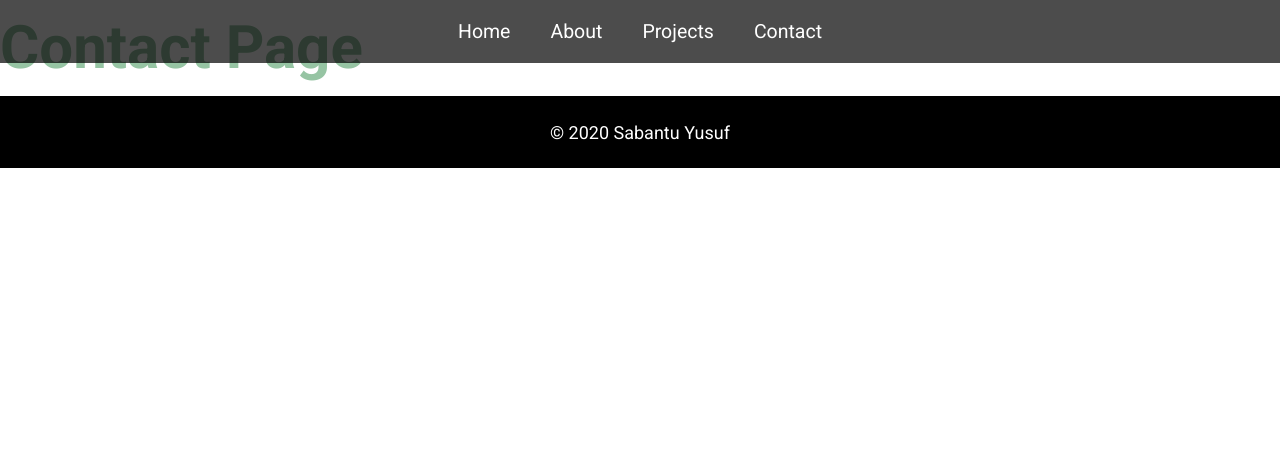
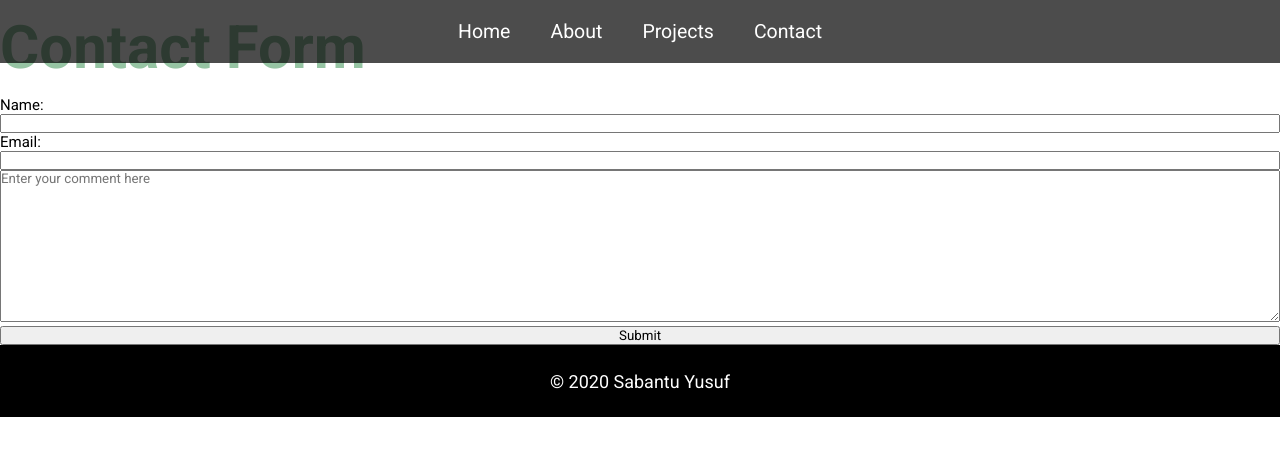
Before and after one commit to SabantuYusuf/website, a Django app: page /contact/ in a window 1280 px wide. Shown: the top 456 px of the page. Run offline with Django 3.2, Linux system fonts and the light colour scheme.

Commit message:
contact form fully functional

```diff
--- /dev/null
+++ b/main_app/forms.py
@@ -0,0 +1,8 @@
+from django import forms
+
+
+class ContactForm(forms.Form):
+    name= forms.CharField(max_length=500, label="Name")
+    email= forms.EmailField(max_length=500, label="Email")
+    comment= forms.CharField(label='',widget=forms.Textarea(
+                        attrs={'placeholder': 'Enter your comment here'}))
--- a/main_app/templates/contact.html
+++ b/main_app/templates/contact.html
@@ -1,8 +1,16 @@
 {% extends 'base.html' %}
 {% block content %}
 
-<h1>
-    Contact Page
-</h1>
+
+<bodY>
+    <h1>Contact Form</h1>
+
+    <form action="" method="POST" >
+    {% csrf_token %}
+    {{ form.as_p }}
+    <input type="submit" value="Submit"/>
+    </form>
+</bodY>
+
 
 {% endblock %}
--- a/main_app/urls.py
+++ b/main_app/urls.py
@@ -1,5 +1,8 @@
 from django.urls import path
 from . import views
+
+from django.conf.urls import url
+from django.contrib import admin
 
 urlpatterns = [
     path('', views.home, name="home"),
--- a/main_app/views.py
+++ b/main_app/views.py
@@ -1,5 +1,9 @@
 from django.shortcuts import render
 from django.http import HttpResponse
+
+from django.core.mail import send_mail
+from django.conf import settings
+from .forms import ContactForm
 
 # Create your views here.
 def home(request):
@@ -14,5 +18,59 @@ def project(request):
     return render(request, 'project.html')
 
 
+# def contact(request):
+#     name=''
+#     email=''
+#     comment=''
+#     form= ContactForm(request.POST or None)
+#     if form.is_valid():
+#         name=form.cleaned_data.get('name')
+#         email=form.cleanee_data.get('email')
+#         comment=form.cleaned_data.get('comment')
+
+#         if request.user.is_authenticated():
+#             subject= str(request.user) + 's Comment'
+#         else:
+#             subject= "'A Visitor's Comment"
+
+#             comment= name + 'with the email,' + email + ", sent the following message:\n\n" + comment;
+#             send_mail(subject, comment, 'sabantuyusuf@gmail.com', [email])
+
+#             context = {'form': form}
+
+#             return render(request, 'contact.html', context)
+
+#         else:
+#             context={'form': form}
+#             ruturn render(request, 'contact.html', context)
+
+
 def contact(request):
-    return render(request, 'contact.html')
+    name=''
+    email=''
+    comment=''
+
+
+    form= ContactForm(request.POST or None)
+    if form.is_valid():
+        name= form.cleaned_data.get("name")
+        email= form.cleaned_data.get("email")
+        comment=form.cleaned_data.get("comment")
+
+        if request.user.is_authenticated:
+            subject= str(request.user) + "'s Comment"
+        else:
+            subject= "A Visitor's Comment"
+
+
+        comment= name + " with the email, " + email + ", sent the following message:\n\n" + comment;
+        send_mail(subject, comment, email, ['sabantu.u@gmail.com'])
+
+
+        context= {'form': form}
+
+        return render(request, 'contact.html', context)
+
+    else:
+        context= {'form': form}
+        return render(request, 'contact.html', context)
--- a/website_project/urls.py
+++ b/website_project/urls.py
@@ -15,8 +15,14 @@ Including another URLconf
 """
 from django.contrib import admin
 from django.urls import path, include
+from django.conf import settings
+from django.conf.urls.static import static
 
 urlpatterns = [
     path('admin/', admin.site.urls),
     path('', include('main_app.urls')),
 ]
+
+if settings.DEBUG:
+    urlpatterns = urlpatterns + static(settings.MEDIA_URL, ducument_root = settings.MEDIA_ROOT)
+    urlpatterns = urlpatterns + static(settings.STATIC_URL, documnets_root = settings.STATIC_ROOT)
```
Also changed, not shown: website_project/settings.py (+8 -0 lines).
